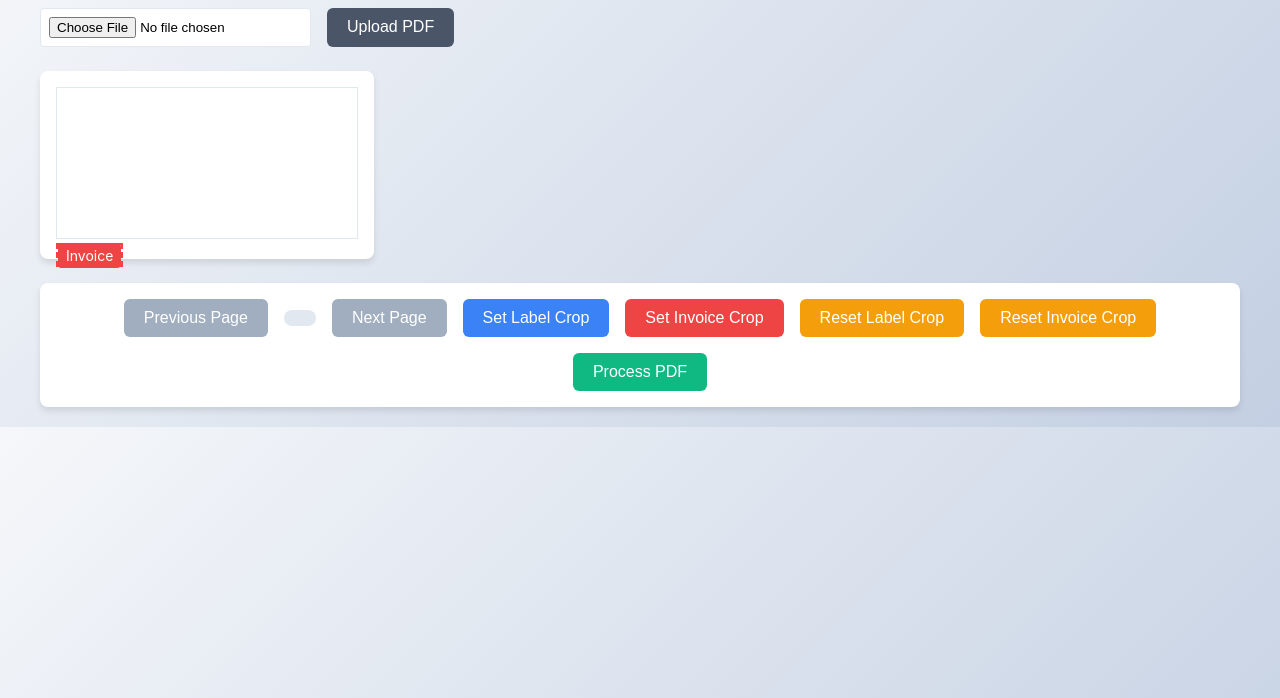
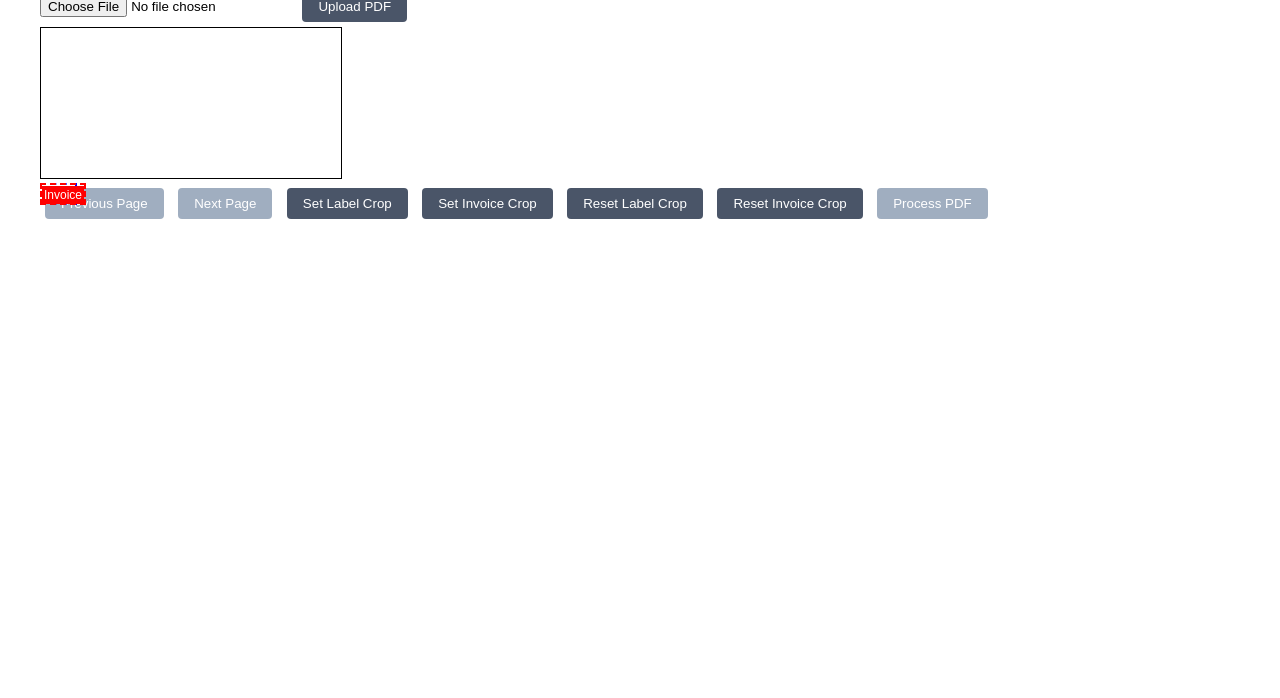
Before and after one commit to santoshk66/pdf-cropper, a website: page public/index.html in a window 1280 px wide. Shown: the part 102-800 px from the top of the page. Drawn offline with Linux system fonts and the light colour scheme.

Commit message:
Update index.html

```diff
--- a/public/index.html
+++ b/public/index.html
@@ -6,170 +6,22 @@
   <title>PDF Cropper</title>
   <script src="https://cdnjs.cloudflare.com/ajax/libs/pdf.js/2.16.105/pdf.min.js"></script>
   <style>
-    body {
-      font-family: 'Inter', Arial, sans-serif;
-      max-width: 1200px;
-      margin: 0 auto;
-      padding: 20px;
-      background: linear-gradient(135deg, #f5f7fa 0%, #c3cfe2 100%);
-    }
-    h2 {
-      font-size: 2rem;
-      font-weight: 700;
-      color: #2d3748;
-      text-align: center;
-      margin-bottom: 1.5rem;
-    }
-    #uploadForm {
-      display: flex;
-      gap: 1rem;
-      margin-bottom: 1.5rem;
-    }
-    #uploadForm input[type="file"] {
-      padding: 0.5rem;
-      border: 1px solid #e2e8f0;
-      border-radius: 4px;
-      background: white;
-    }
-    #preview-container {
-      position: relative;
-      display: inline-block;
-      box-shadow: 0 4px 6px rgba(0, 0, 0, 0.1);
-      background: white;
-      padding: 1rem;
-      border-radius: 8px;
-    }
-    canvas {
-      border: 1px solid #e2e8f0;
-      max-width: 100%;
-    }
-    .selector {
-      position: absolute;
-      pointer-events: none;
-    }
-    .label-selector {
-      border: 2px dashed #3b82f6;
-    }
-    .invoice-selector {
-      border: 2px dashed #ef4444;
-    }
-    .label-selector::before {
-      content: 'Label';
-      background: #3b82f6;
-      color: white;
-      padding: 4px 8px;
-      font-size: 14px;
-      border-radius: 4px;
-    }
-    .invoice-selector::before {
-      content: 'Invoice';
-      background: #ef4444;
-      color: white;
-      padding: 4px 8px;
-      font-size: 14px;
-      border-radius: 4px;
-    }
-    .controls {
-      display: flex;
-      flex-wrap: wrap;
-      gap: 1rem;
-      justify-content: center;
-      align-items: center;
-      margin-top: 1.5rem;
-      background: white;
-      padding: 1rem;
-      border-radius: 8px;
-      box-shadow: 0 4px 6px rgba(0, 0, 0, 0.1);
-    }
-    button {
-      padding: 10px 20px;
-      background: #4a5568;
-      color: white;
-      border: none;
-      border-radius: 6px;
-      font-size: 1rem;
-      font-weight: 500;
-      cursor: pointer;
-      transition: background 0.3s, transform 0.2s;
-    }
-    button:hover:not(:disabled) {
-      background: #2d3748;
-      transform: translateY(-2px);
-    }
-    button:disabled {
-      background: #a0aec0;
-      cursor: not-allowed;
-    }
-    #setLabel {
-      background: #3b82f6;
-    }
-    #setLabel:hover:not(:disabled) {
-      background: #2563eb;
-    }
-    #setInvoice {
-      background: #ef4444;
-    }
-    #setInvoice:hover:not(:disabled) {
-      background: #dc2626;
-    }
-    #resetLabel, #resetInvoice {
-      background: #f59e0b;
-    }
-    #resetLabel:hover:not(:disabled), #resetInvoice:hover:not(:disabled) {
-      background: #d97706;
-    }
-    #processPDF {
-      background: #10b981;
-    }
-    #processPDF:hover:not(:disabled) {
-      background: #059669;
-    }
-    #pageInfo {
-      background: #e2e8f0;
-      color: #2d3748;
-      padding: 8px 16px;
-      border-radius: 20px;
-      font-weight: 600;
-    }
-    #loading {
-      display: none;
-      position: fixed;
-      top: 50%;
-      left: 50%;
-      transform: translate(-50%, -50%);
-      background: rgba(0, 0, 0, 0.8);
-      color: white;
-      padding: 1.5rem;
-      border-radius: 8px;
-      z-index: 1000;
-    }
-    .spinner {
-      border: 6px solid #f3f3f3;
-      border-top: 6px solid #3b82f6;
-      border-radius: 50%;
-      width: 32px;
-      height: 32px;
-      animation: spin 1s linear infinite;
-      display: inline-block;
-      margin-right: 12px;
-    }
-    @keyframes spin {
-      0% { transform: rotate(0deg); }
-      100% { transform: rotate(360deg); }
-    }
-    @media (max-width: 768px) {
-      .controls {
-        flex-direction: column;
-        align-items: stretch;
-      }
-      button {
-        width: 100%;
-      }
-    }
+    canvas { border: 1px solid black; }
+    #preview-container { position: relative; display: inline-block; }
+    .selector { position: absolute; pointer-events: none; }
+    .label-selector { border: 2px dashed blue; }
+    .invoice-selector { border: 2px dashed red; }
+    .label-selector::before { content: 'Label'; background: blue; color: white; padding: 2px; font-size: 12px; }
+    .invoice-selector::before { content: 'Invoice'; background: red; color: white; padding: 2px; font-size: 12px; }
+    button { margin: 5px; padding: 8px 16px; background: #4a5568; color: white; border: none; border-radius: 4px; cursor: pointer; }
+    button:disabled { background: #a0aec0; cursor: not-allowed; }
+    #loading { display: none; position: fixed; top: 50%; left: 50%; transform: translate(-50%, -50%); background: rgba(0, 0, 0, 0.7); color: white; padding: 20px; border-radius: 8px; }
+    .spinner { border: 4px solid #f3f3f3; border-top: 4px solid #3498db; border-radius: 50%; width: 24px; height: 24px; animation: spin 1s linear infinite; display: inline-block; margin-right: 10px; }
+    @keyframes spin { 0% { transform: rotate(0deg); } 100% { transform: rotate(360deg); } }
+    body { font-family: Arial, sans-serif; max-width: 1200px; margin: 0 auto; padding: 20px; }
   </style>
 </head>
 <body>
-  <div class="container">
   <h2>PDF Cropper</h2>
   <form id="uploadForm" enctype="multipart/form-data">
     <input type="file" name="pdf" accept="application/pdf" required />
@@ -180,7 +32,7 @@
     <div id="labelBox" class="selector label-selector"></div>
     <div id="invoiceBox" class="selector invoice-selector"></div>
   </div>
-    <div class="controls">
+  <div>
     <button id="prevPage" disabled>Previous Page</button>
     <span id="pageInfo"></span>
     <button id="nextPage" disabled>Next Page</button>
@@ -193,7 +45,6 @@
   <div id="loading">
     <span class="spinner"></span> Processing...
   </div>
-  </div>
   <script src="/main.js"></script>
 </body>
 </html>
```
Lines whose indentation alone changed are shown as unchanged.
